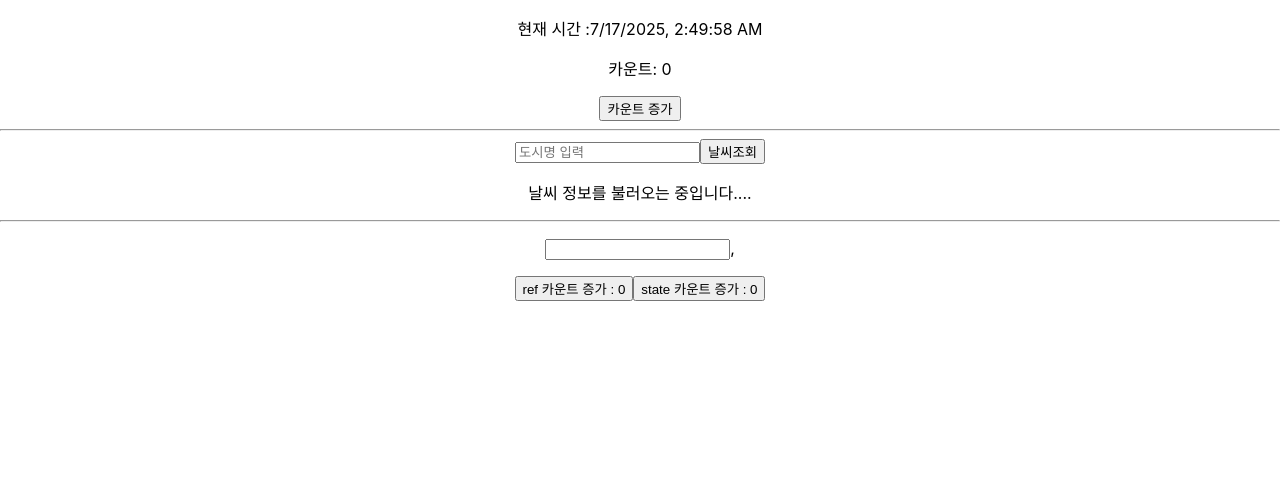
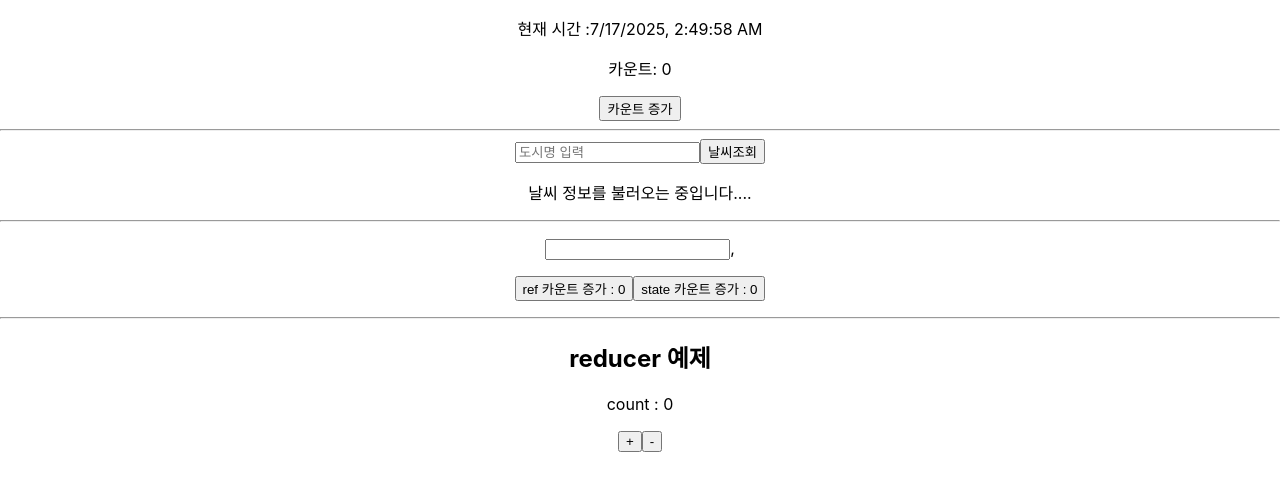
Before and after one commit to nam2626/KH_2025_04_REACT, a React (Create React App) app in the folder hook-ex/: page / in a window 1280 px wide. Shown: the top 490 px of the page. Built offline with nearby package versions, Linux system fonts and the light colour scheme.

Commit message:
reducer 예제 적용

```diff
--- a/hook-ex/src/App.js
+++ b/hook-ex/src/App.js
@@ -3,6 +3,7 @@ import './App.css';
 import EffectEx1 from './components/EffectEx1';
 import EffectEx2 from './components/EffectEx2';
 import RefEx from './components/RefEx';
+import CounterReducer from './components/CounterReducer';
 
 function App() {
   return (
@@ -12,6 +13,8 @@ function App() {
       <EffectEx2 />
       <hr></hr>
       <RefEx />
+      <hr/>
+      <CounterReducer/>
     </div>
   );
 }
--- a/hook-ex/src/components/CounterReducer.jsx
+++ b/hook-ex/src/components/CounterReducer.jsx
@@ -1,3 +1,5 @@
+import { useReducer } from 'react';
+
 //상태값 제어를 하는 함수
 function reducer(state, action) {
   switch (action.type) {
@@ -10,13 +12,14 @@ function reducer(state, action) {
   }
 }
 export default () => {
+  const [count, dispatch] = useReducer(reducer, { value: 0 });
   return (
     <div>
       <h2>reducer 예제</h2>
-      <p>count : {0}</p>
+      <p>count : {count.value}</p>
       <p>
-        <button>+</button>
-        <button>-</button>
+        <button onClick={() => dispatch({ type: 'INCREMENT' })}>+</button>
+        <button onClick={() => dispatch({ type: 'DECREMENT' })}>-</button>
       </p>
     </div>
   );
```
